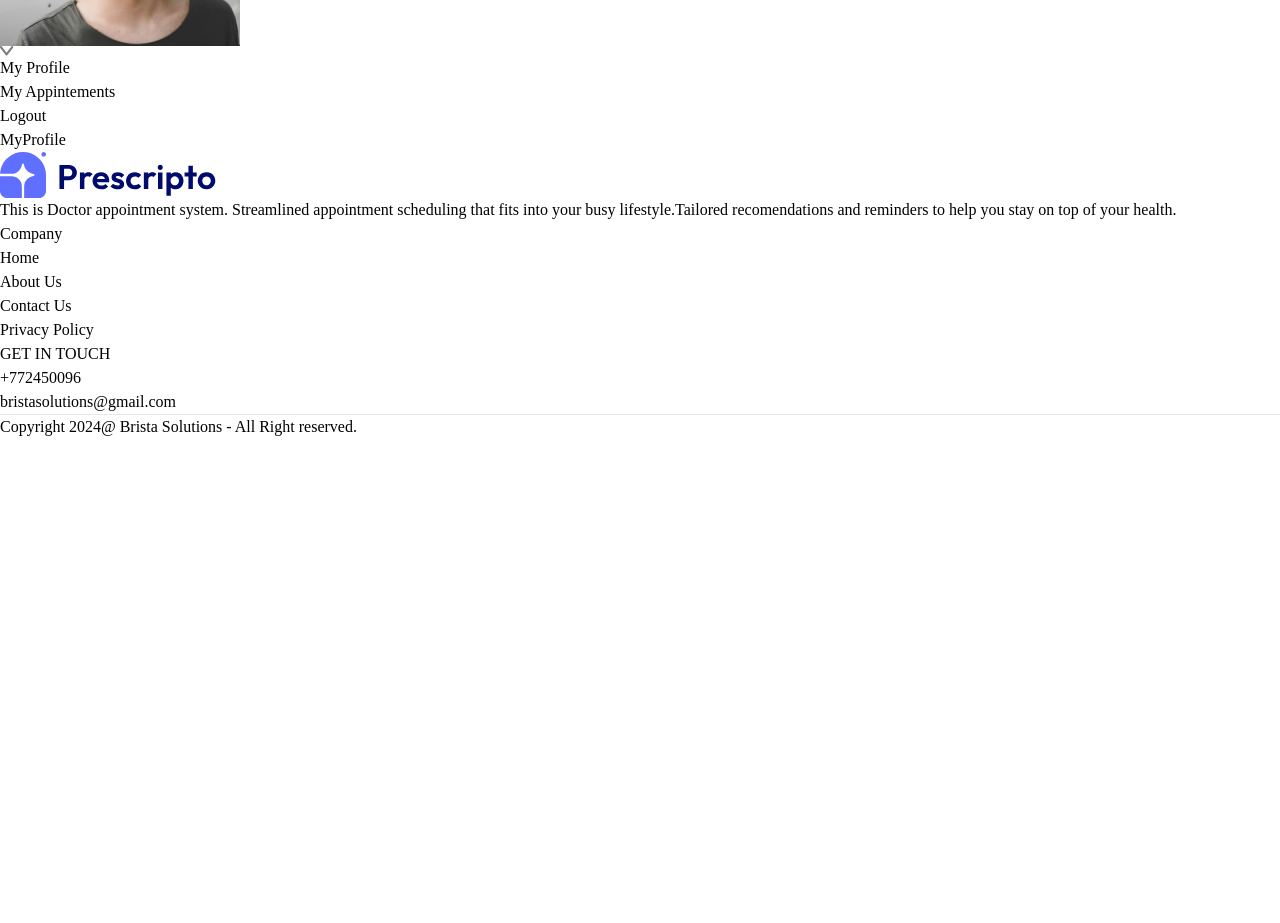
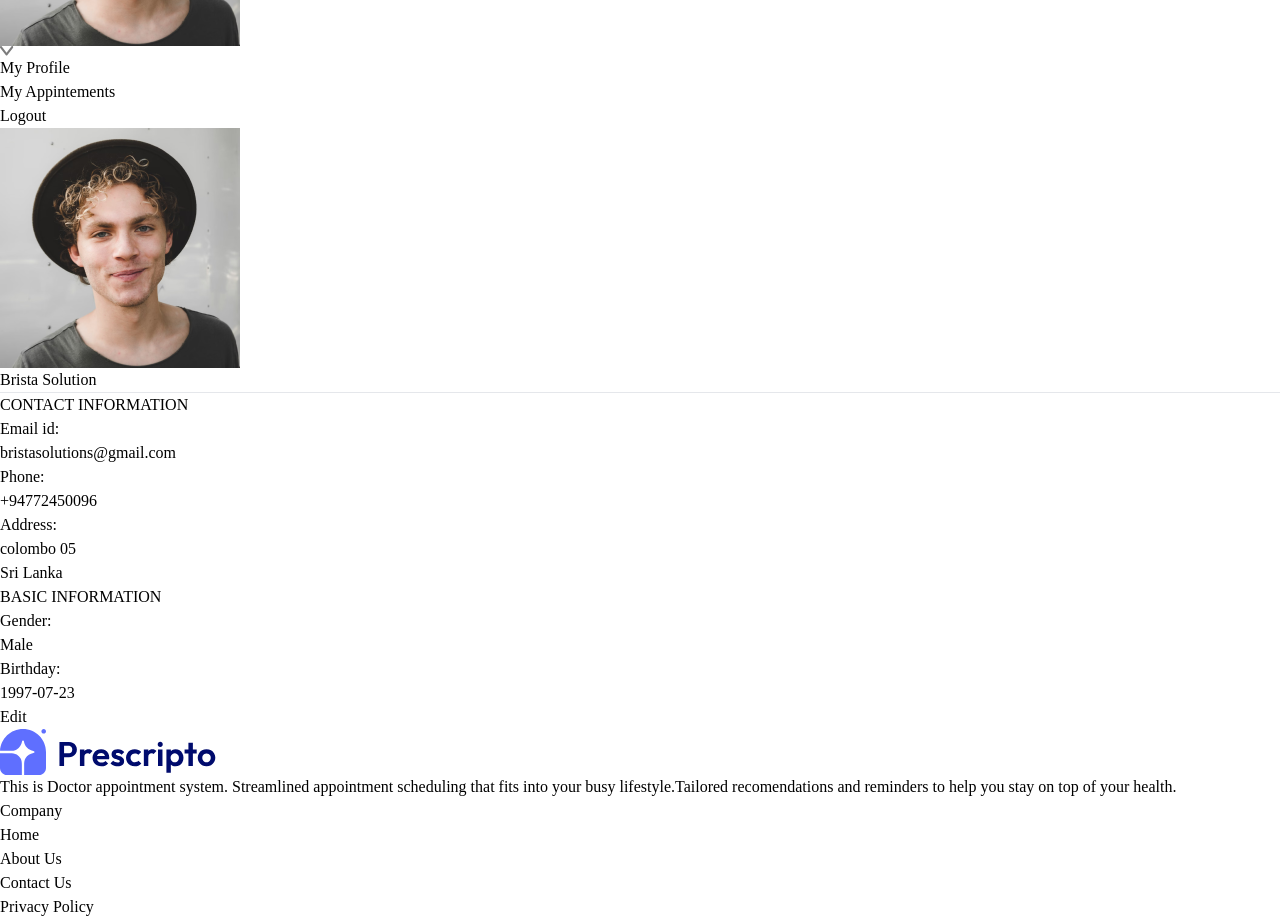
Before and after one commit to kubirthan/Doctor-Appointment-Booking-System, a React (Vite) app: page /my-profile in a window 1280 px wide. Shown: the part 340-1263 px from the top of the page. Before the commit the page ends 800 px from the top, so only its background shows below. Built offline with nearby package versions, Linux system fonts and the light colour scheme.

Commit message:
complete patient proile page

```diff
--- a/src/pages/MyProfile.jsx
+++ b/src/pages/MyProfile.jsx
@@ -1,8 +1,94 @@
-import React from 'react'
+import React, { useState } from 'react'
+import { assets } from '../assets/assets'
 
 const MyProfile = () => {
+
+  const [userData , setUserData] = useState({
+    name: "Brista Solution",
+    image: assets.profile_pic,
+    email: "bristasolutions@gmail.com",
+    phone: "+94772450096",
+    address: {
+      line1:"colombo 05",
+      line2: "Sri Lanka"
+    },
+    gender: 'Male',
+    dob: '1997-07-23'
+  })
+
+  const [isEdit, setIsEdit] = useState(false)
+
   return (
-    <div>MyProfile</div>
+    <div className='max-w-lg flex flex-col gap-2 text-sm'>
+      <img className='w-36 rounded' src={userData.image} alt="" />
+
+      {
+        isEdit ? <input className='bg-gray-50 text-3xl font-medium max-w-60 mt-4' type="text" value={userData.name}
+        onChange={e => setUserData(prev => ({...prev,name:e.target.value}))}/>
+        :
+        <p className='font-medium text-3xl text-neutral-800 mt-4'>{userData.name}</p>
+      }
+      <hr className='bg-zinc-400 h-[1px] border-none'/>
+      <div>
+        <p className='text-neutral-500 underline mt-3'>CONTACT INFORMATION</p>
+        <div className='grid grid-cols-[1fr_3fr] gap-y-2.5 mt-3 text-neutral-700'>
+          <p className='font-medium'>Email id:</p>
+          <p className='text-blue-500'>{userData.email}</p>
+          <p className='font-medium'>Phone:</p>
+          {
+            isEdit ?
+            <input className='bg-gray-100 max-w-52' type="text" value={userData.phone} onChange={e => setUserData(prev => ({...prev, phone:e.target.value}))}/>
+            :
+            <p className='text-blue-400'>{userData.phone}</p>
+          }
+          <p className='font-medium'>Address:</p>
+          {
+            isEdit ?
+            <p>
+              <input className='bg-gray-50' onChange={e => setUserData(prev => ({...prev, address: {...prev.address, line1: e.target.value}}))} value={userData.address.line1} type="text"  />
+              <input className='bg-gray-50'  type="text" onChange={e => setUserData(prev => ({...prev, address: {...prev.address, line2: e.target.value}}))} value={userData.address.line2}/>
+            </p>
+            :
+            <p className='text-gray-500'>
+              {userData.address.line1}
+              <br />
+              {userData.address.line2}
+            </p>
+          }
+        </div>
+      </div>
+      <div>
+        <p className='text-neutral-500 underline mt-3'>BASIC INFORMATION</p>
+        <div className='grid grid-cols-[1fr_3fr] gap-y-2.5 mt-3 text-neutral-700'>
+          <p className='font-medium'>Gender:</p>
+          {
+            isEdit ?
+            <select className='max-w-20 bg-gray-100' onChange={e => setUserData(prev => ({...prev, gender: e.target.value}))} value={userData.gender}>
+              <option value="Male">Male</option>
+              <option value="Female">Female</option>
+            </select>
+            :
+            <p className='text-gray-400'>{userData.gender}</p>
+          }
+          <p className='font-medium'>Birthday:</p>
+          {
+            isEdit ?
+            <input className='max-w-28 bg-gray-100' type="date" onChange={e => setUserData(prev => ({...prev,dob:e.target.value}))} value={userData.dob}/>
+            :
+            <p className='text-gray-400'>{userData.dob}</p>
+          }
+        </div>
+      </div>
+
+      <div className='mt-10'>
+        {
+          isEdit ?
+          <button className='border border-primary px-8 py-2 rounded-full hover:bg-primary hover:text-white transition-all' onClick={()=> setIsEdit(false)} >Save Information</button>
+          :
+          <button className='border border-primary px-8 py-2 rounded-full hover:bg-primary hover:text-white transition-all' onClick={() => setIsEdit(true)} >Edit</button>
+        }
+        </div>
+    </div>
   )
 }
 
```
